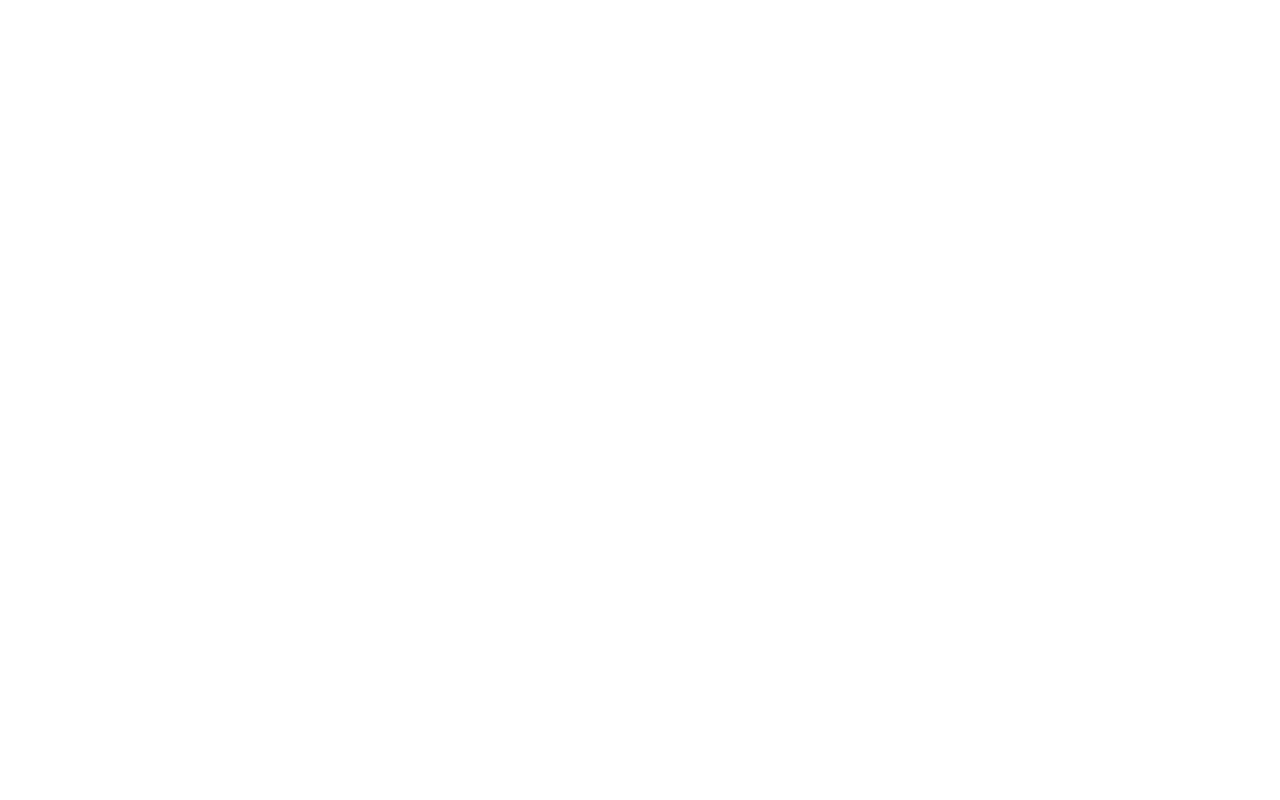
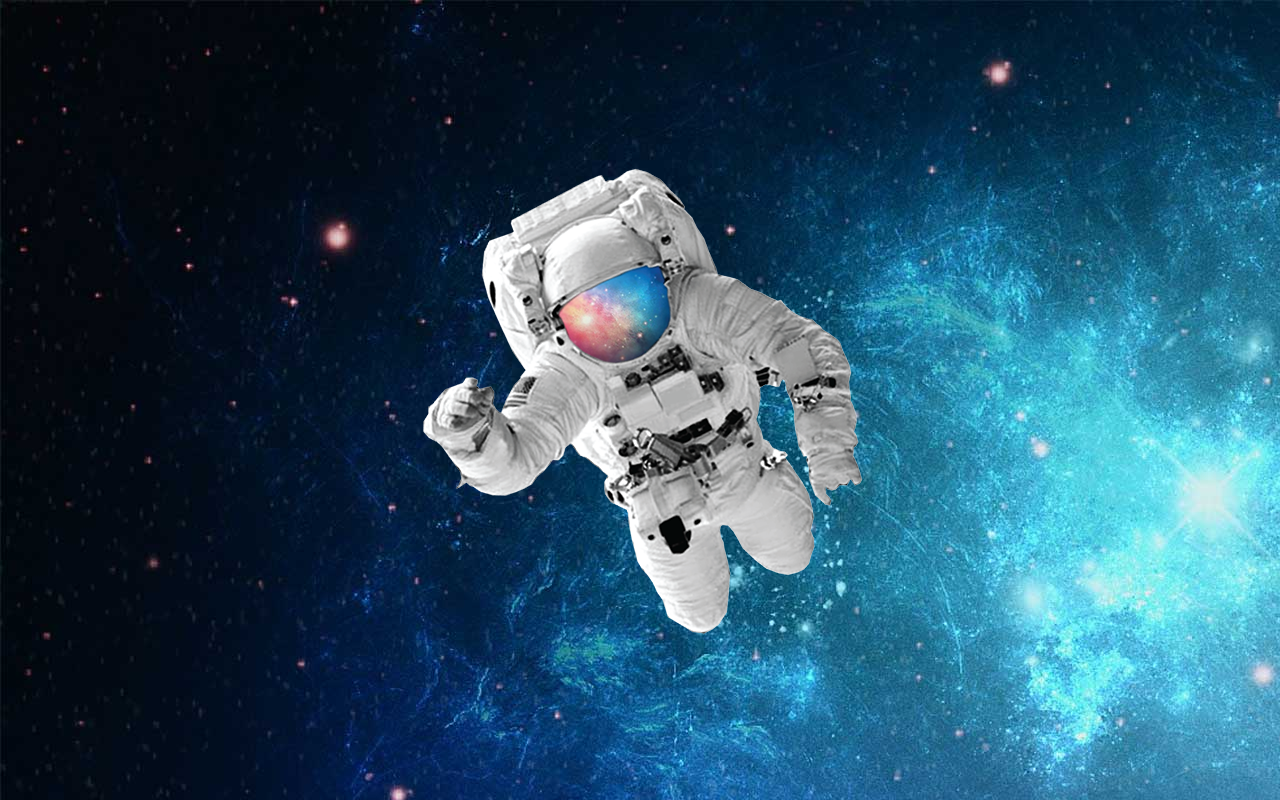
Before and after one commit to lucaspercico/html-css, a plain HTML site: page desafio/d011/index.html in a window 1280 px wide. Drawn offline with Linux system fonts and the light colour scheme.

Commit message:
feito o exd011

```diff
--- a/desafio/d011/index.html
+++ b/desafio/d011/index.html
@@ -4,8 +4,35 @@
     <meta charset="UTF-8">
     <meta name="viewport" content="width=device-width, initial-scale=1.0">
     <title>Document</title>
+    <style>
+        body{
+            padding: 0;
+            margin: 0;
+        }
+        main#fundo{
+            background-image: url(imagens/espaco.jpg);
+            background-color: black;
+            height: 100vh;
+            position: relative;
+        }
+        div#personagem{
+            background-image: url(imagens/astronauta.png);
+            background-position: center;
+            height: 100vh;
+            width: 100%;
+            background-repeat: no-repeat;
+            position: absolute;
+            left: 50%;
+            top: 50%;
+            transform: translate(-50%, -50%);
+        }
+    </style>
 </head>
 <body>
+    <main id="fundo">
+        <div id="personagem">
 
+        </div>
+    </main>
 </body>
 </html>
```
